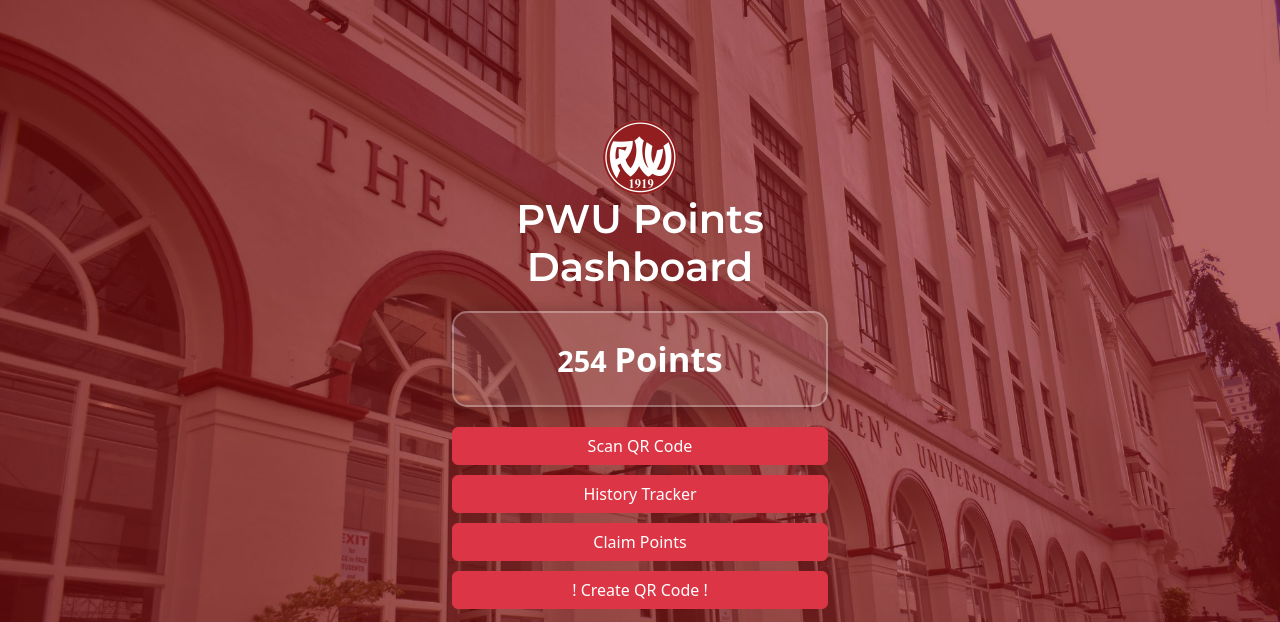
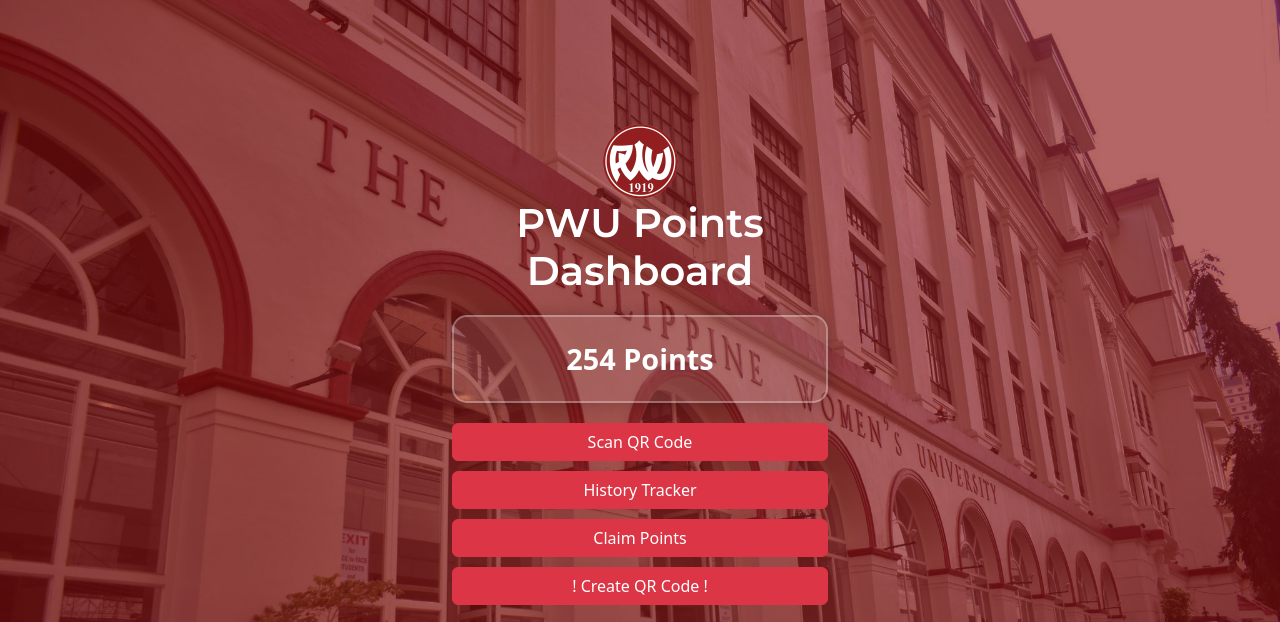
Before and after one commit to Zandaa1/PWU_PointsQR, a PHP site: page /student_dashboard.php in a window 1280 px wide. Shown: the top 622 px of the page. Run offline with PHP 8.4, Linux system fonts and the light colour scheme; a user stored in the database is signed in; data comes from the database, SQL or seed files in the repository.

Commit message:
ui changes

```diff
--- a/index.php
+++ b/index.php
@@ -75,7 +75,7 @@
 
 
         <div class="button-container">
-            <a href="login_revamped.php" class="btn btn-danger animate__animated animate__pulse animate__infinite">
+            <a href="login_revamped.php" class="btn btn-danger">
                 Guest Login
             </a>
         </div>
--- a/student_dashboard.php
+++ b/student_dashboard.php
@@ -26,6 +26,7 @@
     <link rel="preconnect" href="https://fonts.gstatic.com" crossorigin>
     <link href="https://fonts.googleapis.com/css2?family=Montserrat:ital,wght@0,100..900;1,100..900&display=swap"
         rel="stylesheet">
+        <link rel="stylesheet" href="https://cdnjs.cloudflare.com/ajax/libs/animate.css/4.1.1/animate.min.css">
     <style>
         body {
             background-image: url(img/pwu_bg.jpg);
@@ -91,8 +92,8 @@
 </head>
 <body>
     <div class="container main-page">
-        <img src="img/pwu_logo.png" width="75px" alt="" srcset="">
-        <h1>PWU Points Dashboard</h1>
+        <img class="animate__animated animate__fadeInDown" src="img/pwu_logo.png" width="75px" alt="" srcset="">
+        <h1 class="animate__animated animate__fadeIn">PWU Points Dashboard</h1>
         <?php if (isset($_GET['message'])): ?>
             <div class="alert alert-info">
                 <?php echo htmlspecialchars($_GET['message']); ?>
@@ -101,7 +102,7 @@
         <div class="button-container">
             <!-- Redesigned Points Display -->
             <div class="points-display">
-                <p><?php echo $current_points; ?> <span>Points</span></p>
+                <p><?php echo $current_points; ?> Points</p>
             </div>
             <a href="scan_qr_code.php" class="btn btn-danger">Scan QR Code</a>
             <a href="history_tracker.php" class="btn btn-danger">History Tracker</a>
```
Also changed, not shown: create_qr_code.php (+13 -6 lines).
